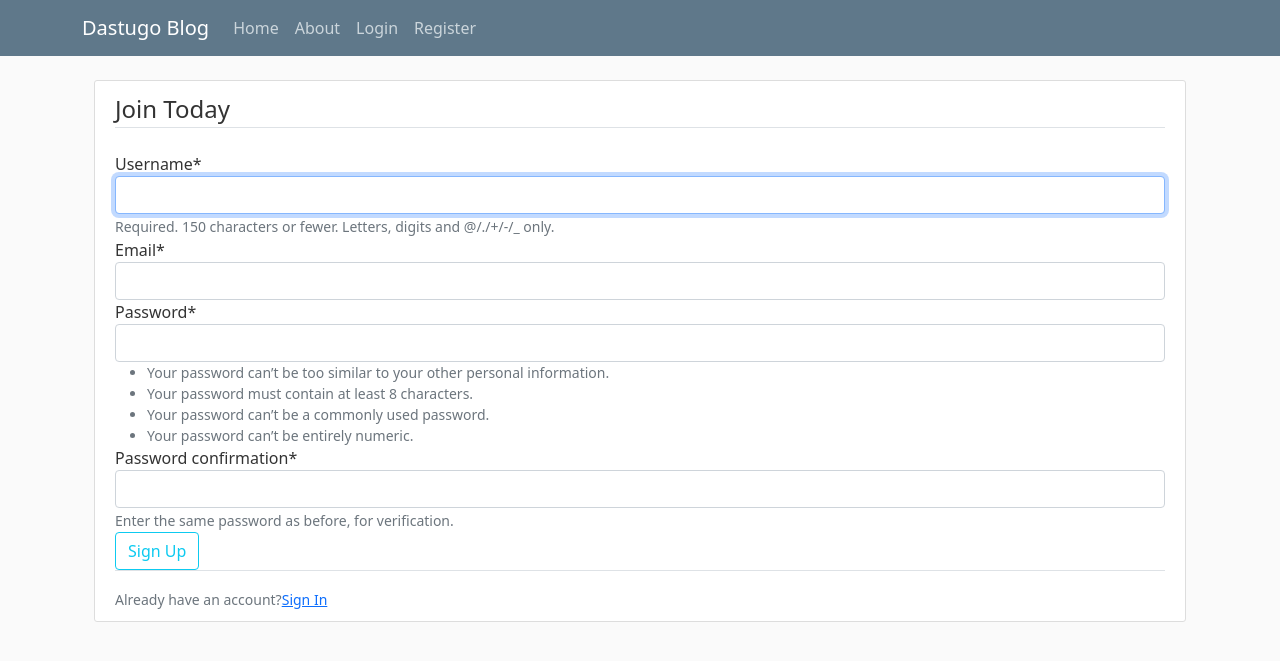
After one commit to cetinogut/DS31-Dastugo-Blog-Django-No-API-, a Django app: page /users/register/ in a window 1280 px wide. The commit adds this page. Shown: the top 661 px of the page. Run offline with Django 3.2, Linux system fonts and the light colour scheme; some libraries are stand-ins or nearby versions.

Commit message:
added user templates

```diff
--- a/dastugo_blog_app/templates/dastugo_blog_app/post_detail.html
+++ b/dastugo_blog_app/templates/dastugo_blog_app/post_detail.html
@@ -2,7 +2,7 @@
 {% load crispy_forms_tags %}
 
 {% block content %}
-<h1>Post detail</h1>
+
 <div class="container card" style="width: 40rem;">
     <img src="{{ post.image.url }}" class="card-img-top" alt="post_image">
     <div class="card-body">
--- a/dastugo_blog_proj/urls.py
+++ b/dastugo_blog_proj/urls.py
@@ -21,7 +21,7 @@ from django.urls import path, include
 urlpatterns = [
     path('admin/', admin.site.urls),
     path("", include("dastugo_blog_app.urls")),
-    #path("users/", include("users.urls"))
+    path("users/", include("dastugo_user_app.urls"))
 ]
 
 
--- /dev/null
+++ b/dastugo_user_app/forms.py
@@ -0,0 +1,47 @@
+from django import forms
+from django.contrib.auth.models import User
+from django.contrib.auth.forms import UserCreationForm, PasswordResetForm
+from django.forms import fields
+from .models import Profile
+
+
+class RegistrationForm(UserCreationForm):
+    email = forms.EmailField() # now email fierld is required by default
+
+    class Meta:
+        model = User
+        fields = ("username", "email")
+
+    def clean_email(self): # field validation method must start with clean_
+        email = self.cleaned_data['email']  #
+        if User.objects.filter(email=email).exists():
+            raise forms.ValidationError(
+                "Please use another Email, that one already taken")
+        return email
+
+    # def clean_first_name(self):
+    #     name = self.cleaned_data["first_name"]
+    #     if "a" in name:
+    #         raise forms.ValidationError("Your name includes A")
+    #     return name
+
+
+class ProfileUpdateForm(forms.ModelForm):
+    class Meta:
+        model = Profile
+        fields = ("image", "bio")
+
+
+class UserUpdateForm(forms.ModelForm):
+    class Meta:
+        model = User
+        fields = ("username", "email")
+
+
+class PasswordResetEmailCheck(PasswordResetForm):
+
+    def clean_email(self):
+        email = self.cleaned_data["email"]
+        if not User.objects.filter(email=email).exists():
+            raise forms.ValidationError("There is no email")
+        return email
--- /dev/null
+++ b/dastugo_user_app/templates/dastugo_user_app/register.html
@@ -0,0 +1,22 @@
+{% extends 'base.html' %} {% block title %}Register{% endblock %}
+{% load crispy_forms_tags %}
+{% block content %}
+<div class="content-section">
+    <form action="" method="post">
+        {% csrf_token %}
+        <fieldset class="form-group">
+            <legend class="border-bottom mb-4">Join Today</legend>
+            {{ form|crispy }}
+        </fieldset>
+        <div class="form-group">
+            <button class="btn btn-outline-info" type="submit">Sign Up</button>
+        </div>
+    </form>
+    <div class="border-top pt-3">
+        <small class="text-muted">
+            Already have an account?<a class="ml-2" href="{% url 'login' %}">Sign In</a>
+        </small>
+    </div>
+
+</div>
+{% endblock %}
--- /dev/null
+++ b/dastugo_user_app/urls.py
@@ -0,0 +1,19 @@
+from django.urls import path
+from django.contrib.auth import views as auth_views # as a best practive we renamed the views
+from .views import register, profile
+from .forms import PasswordResetEmailCheck
+
+urlpatterns = [
+    path("register/", register, name="register"),
+    path("profile/", profile, name="profile"),
+    path("login/", auth_views.LoginView.as_view(template_name="dastugo_user_app/login.html"), name="login"), # name must be login. can't change it
+    path("logout/", auth_views.LogoutView.as_view(template_name="dastugo_user_app/logout.html"), name="logout"),
+    path('password-reset/', auth_views.PasswordResetView.as_view(
+        template_name='dastugo_user_app/password_reset_email.html', form_class=PasswordResetEmailCheck), name='password_reset'),
+    path('password-reset/done/', auth_views.PasswordResetDoneView.as_view(
+        template_name='dastugo_user_app/password_reset_done.html'), name='password_reset_done'),
+    path('password-reset-confirm/<uidb64>/<token>', auth_views.PasswordResetConfirmView.as_view(
+        template_name='dastugo_user_app/password_reset_confirm.html'), name='password_reset_confirm'),
+    path('password-reset-complete/', auth_views.PasswordResetCompleteView.as_view(
+        template_name='dastugo_user_app/password_reset_complete.html'), name='password_reset_complete')
+]
--- a/dastugo_user_app/views.py
+++ b/dastugo_user_app/views.py
@@ -1,3 +1,44 @@
-from django.shortcuts import render
+from django.contrib import messages
+from django.shortcuts import redirect, render
+from .forms import RegistrationForm, UserUpdateForm, ProfileUpdateForm
 
-# Create your views here.
+
+
+def register(request):
+    form = RegistrationForm(request.POST or None)
+    if request.user.is_authenticated: # avouid user to manually reach users/register path if he has already registered
+        messages.warning(request, "You already have an account!")
+        return redirect("dastugo_blog_app:post-list")
+    if form.is_valid():
+        form.save()
+        name = form.cleaned_data["username"]
+        messages.success(request, f"Account created for {name}")
+        return redirect("login")
+
+    context = {
+        "form": form,
+    }
+
+    return render(request, "dastugo_user_app/register.html", context)
+
+
+
+def profile(request):
+    # obj = User.objects.get(id=id)
+    u_form = UserUpdateForm(request.POST or None, instance=request.user) # we will join to forms in the same html page
+
+    p_form = ProfileUpdateForm(
+        request.POST or None, request.FILES or None, instance=request.user.profile)
+
+    if u_form.is_valid() and p_form.is_valid():
+        u_form.save()
+        p_form.save()
+        messages.success(request, "Your profile has been updated!!")
+        return redirect(request.path)
+
+    context = {
+        "u_form": u_form,
+        "p_form": p_form
+    }
+
+    return render(request, "dastugo_user_app/profile.html", context)
--- a/templates/navbar.html
+++ b/templates/navbar.html
@@ -12,15 +12,28 @@
                     <a class="nav-item nav-link" href="#">About</a>
                 </div>
                 <!-- Navbar Right Side -->
-                <div class="navbar-nav">
-                    {% if user.is_authenticated %}
-                    <a class="nav-item nav-link" href="#">Logout</a>
-                    <a class="nav-item nav-link" href="#">Profile</a>
-                    <a class="nav-item nav-link" href="{% url 'dastugo_blog_app:post-create' %}">New Post</a>
-                    {% else %}
-                    <a class="nav-item nav-link" href="#">Login</a>
-                    <a class="nav-item nav-link" href="#">Register</a>
-                    {% endif %}
+                <div class="navbar-nav ">
+                    <ul class="nav justify-content-end ">
+                        {% if user.is_authenticated %}
+                        <li class="nav-item">
+                            <a class="nav-item nav-link" href="{% url 'logout' %}">Logout</a>
+                        </li>
+                        <li class="nav-item">
+                            <a class="nav-item nav-link" href="{% url 'profile' %}">Profile</a>
+                        </li>
+                        <li class="nav-item">
+                            <a class="nav-item nav-link" href="{% url 'dastugo_blog_app:post-create' %}">New Post</a>
+                        </li>
+
+                        {% else %}
+                        <li class="nav-item">
+                            <a class="nav-item nav-link" href="{% url 'login' %}">Login</a>
+                        </li>
+                        <li class="nav-item">
+                            <a class="nav-item nav-link" href="{% url 'register' %}">Register</a>
+                        </li>
+                        {% endif %}
+                    </ul>
                 </div>
             </div>
         </div>
```
Also changed, not shown: dastugo_blog_app/views.py (+30 -29 lines), dastugo_blog_proj/settings.py (+14 -2 lines), dastugo_user_app/templates/dastugo_user_app/login.html (added, +25 -0 lines), dastugo_user_app/templates/dastugo_user_app/logout.html (added, +10 -0 lines), dastugo_user_app/templates/dastugo_user_app/password_reset_complete.html (added, +8 -0 lines), dastugo_user_app/templates/dastugo_user_app/password_reset_confirm.html (added, +17 -0 lines), dastugo_user_app/templates/dastugo_user_app/password_reset_done.html (added, +11 -0 lines), dastugo_user_app/templates/dastugo_user_app/password_reset_email.html (added, +17 -0 lines), dastugo_user_app/templates/dastugo_user_app/profile.html (added, +24 -0 lines).
